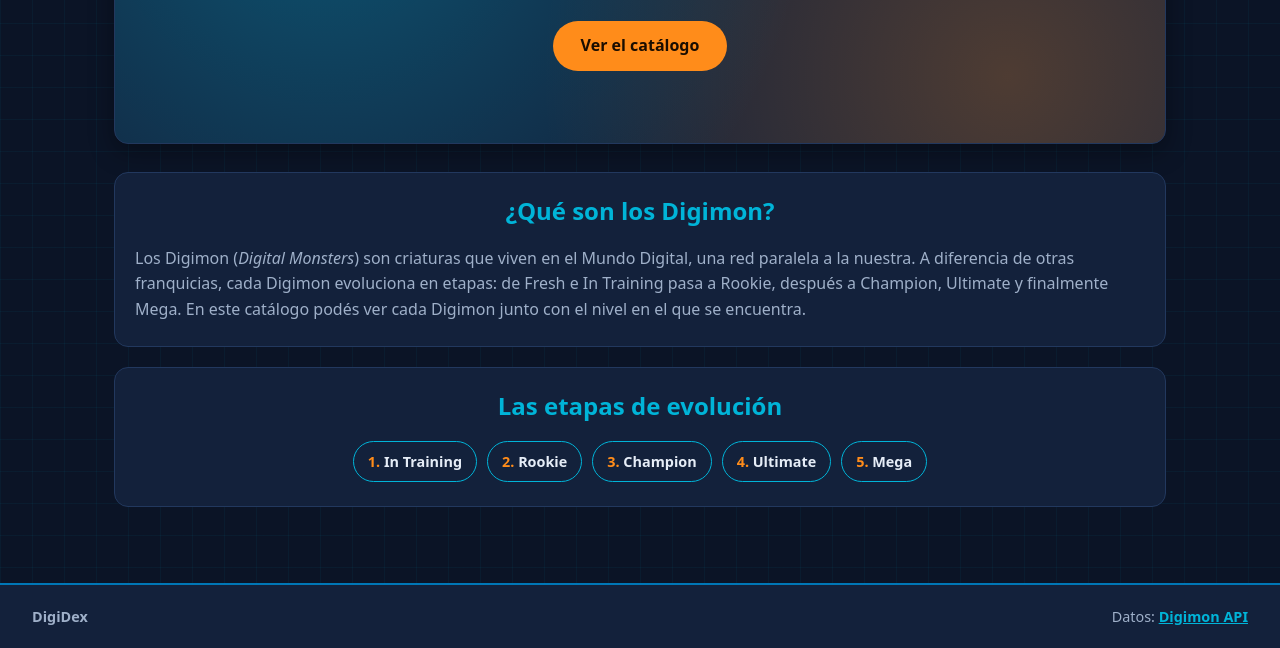
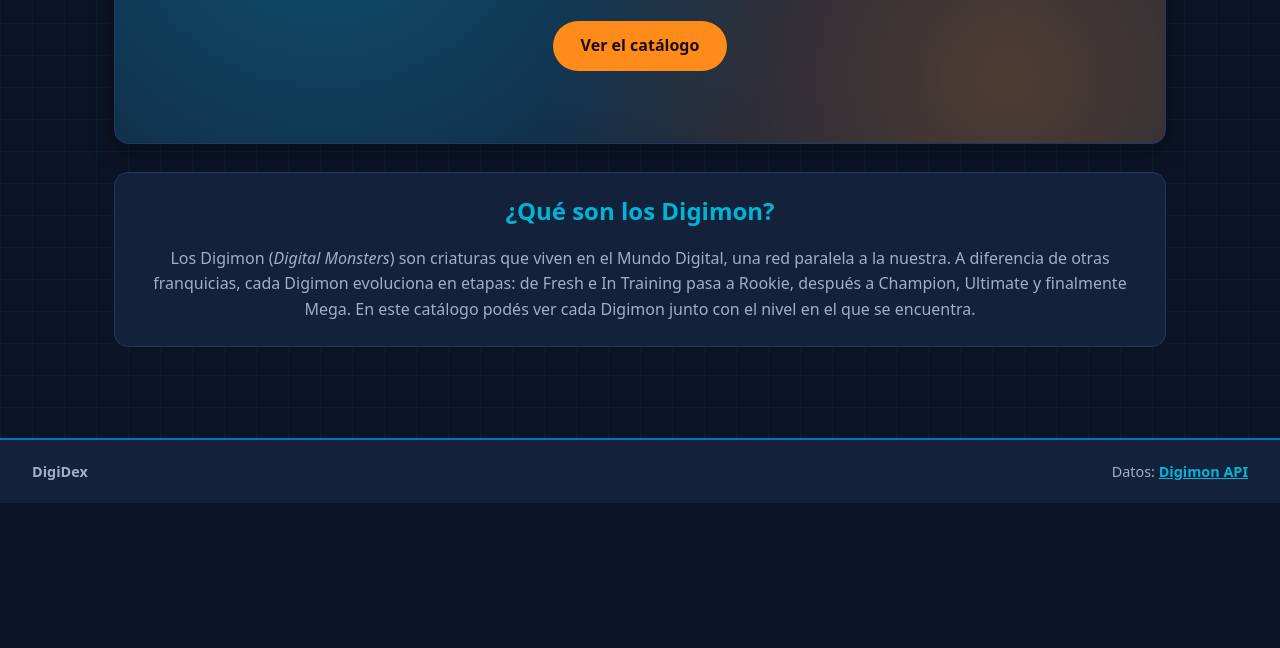
Before and after one commit to AgusAseff/tp2-digimon, a website built with Vite: page index.html in a window 1280 px wide. Shown: the part 297-945 px from the top of the page. After the commit the page ends 800 px from the top, so only its background shows below. Built offline with nearby package versions, Linux system fonts and the light colour scheme.

Commit message:
limpiando html

```diff
--- a/index.html
+++ b/index.html
@@ -35,17 +35,6 @@
           encuentra.
         </p>
       </section>
-
-      <section class="niveles" aria-labelledby="titulo-niveles">
-        <h2 id="titulo-niveles">Las etapas de evolución</h2>
-        <ol class="lista-niveles">
-          <li>In Training</li>
-          <li>Rookie</li>
-          <li>Champion</li>
-          <li>Ultimate</li>
-          <li>Mega</li>
-        </ol>
-      </section>
     </main>
 
     <footer class="pie">
--- a/src/style.css
+++ b/src/style.css
@@ -160,8 +160,7 @@ main {
   box-shadow: 0 8px 20px rgb(0 180 216 / 40%);
 }
 
-.descripcion,
-.niveles {
+.descripcion {
   padding: 24px 20px;
   margin-bottom: 20px;
   border-radius: var(--radio);
@@ -169,27 +168,16 @@ main {
   background-color: var(--color-superficie);
 }
 
-.descripcion h2,
-.niveles h2 {
+.descripcion h2 {
   text-align: center;
   margin-top: 0;
   color: var(--color-principal);
 }
 
 .descripcion p {
+  text-align: center;
   margin-bottom: 0;
   color: var(--color-texto-suave);
-}
-
-.lista-niveles {
-  display: flex;
-  flex-wrap: wrap;
-  justify-content: center;
-  gap: 10px;
-  margin: 0;
-  padding: 0;
-  list-style: none;
-  counter-reset: nivel;
 }
 
 .lista-niveles li {
@@ -199,11 +187,6 @@ main {
   border: 1px solid var(--color-principal);
   font-weight: 600;
   font-size: 0.9rem;
-}
-
-.lista-niveles li::before {
-  content: counter(nivel) ". ";
-  color: var(--color-acento);
 }
 
 .intro-catalogo h1 {
@@ -254,6 +237,7 @@ main {
 }
 
 .estado {
+  justify-content: center;
   display: flex;
   align-items: center;
   gap: 10px;
```
Also changed, not shown: src/catalogo.js (+4 -3 lines), public/favicon.svg (deleted), public/icons.svg (deleted).
